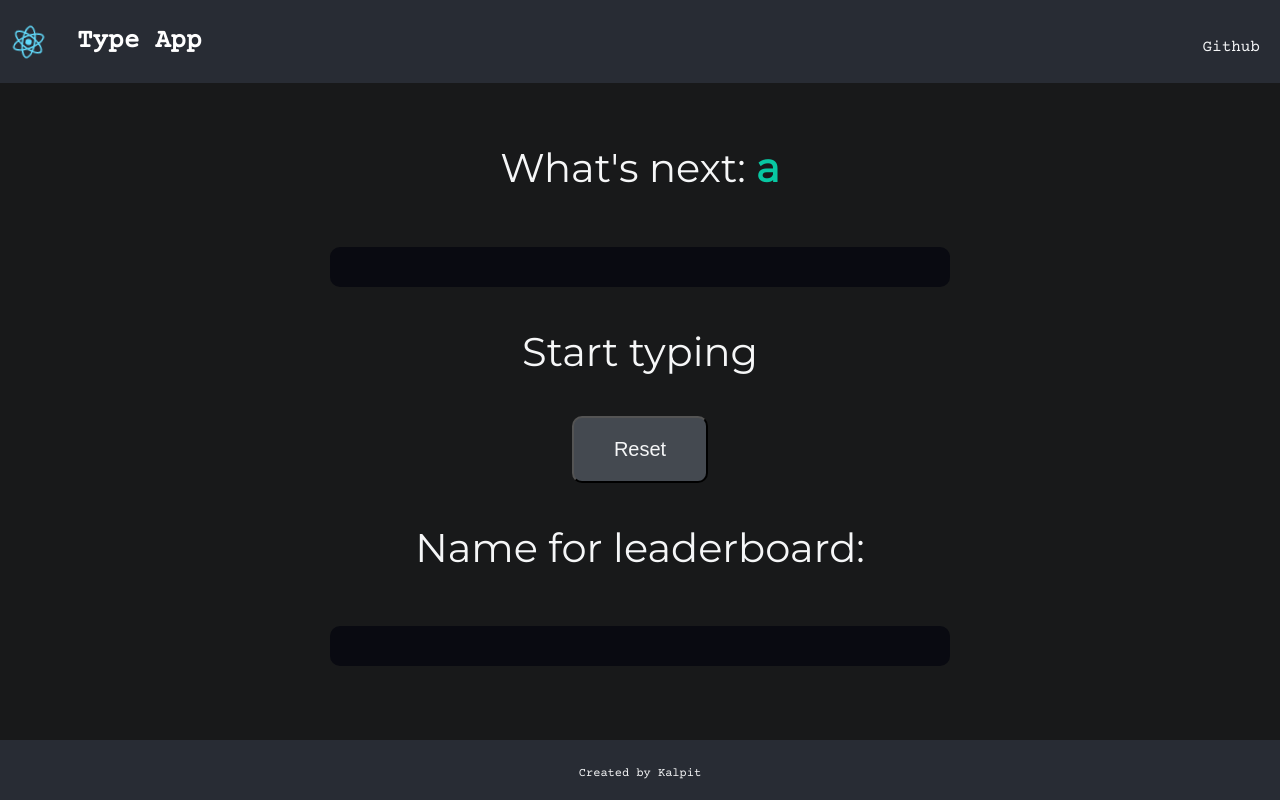
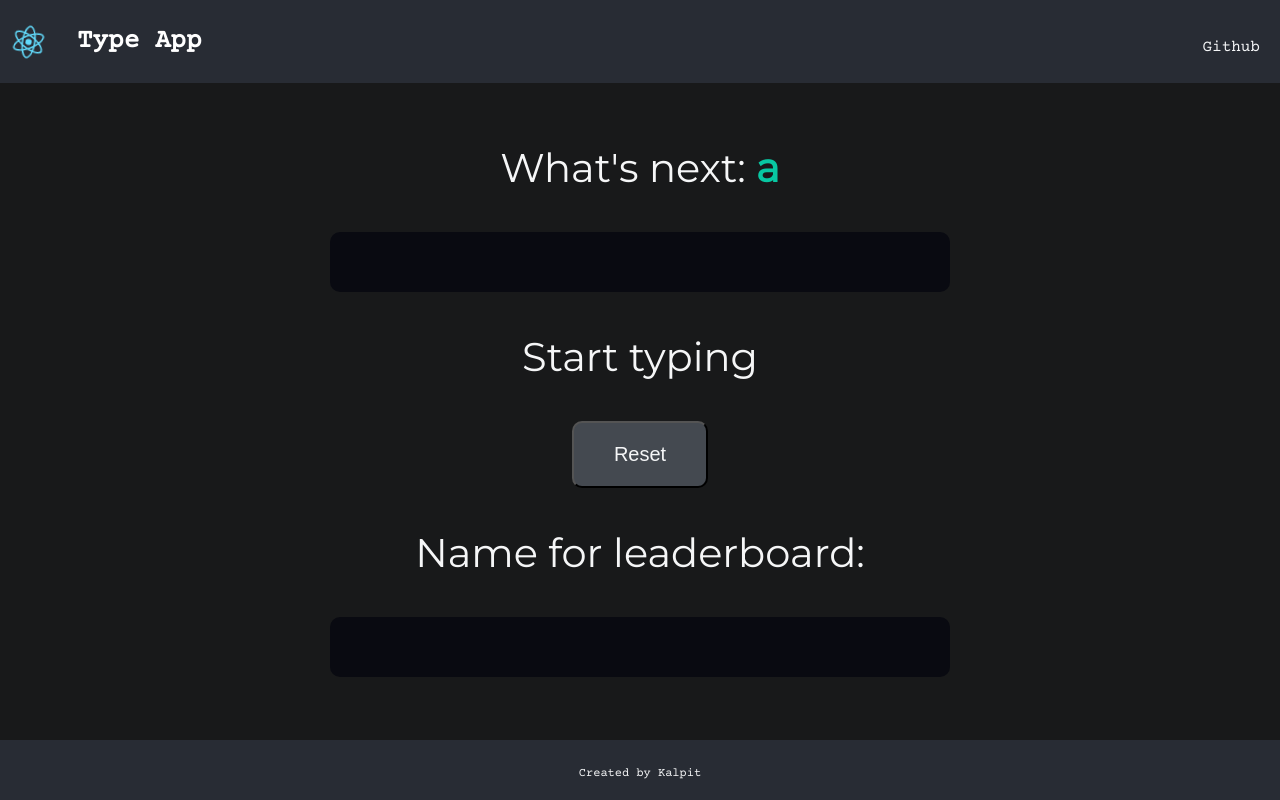
Before and after one commit to kalpitf1/type-app, a React (Create React App) app in the folder client/: page / in a window 1280 px wide. Built offline with nearby package versions, Linux system fonts and the light colour scheme.

Commit message:
letter input displays last typed chars, input css update

```diff
--- a/client/src/App.css
+++ b/client/src/App.css
@@ -95,10 +95,12 @@
 
 .main-wrapper input {
   background-color: #090a11;
-  height: 40px;
+  height: 60px;
   width: 50%;
   border-radius: 10px;
   border: none;
+  font-size: 30px;
+  color: #f5f6f7;
   caret-color: #f5f6f7;
 }
 
--- a/client/src/App.js
+++ b/client/src/App.js
@@ -12,19 +12,17 @@ var totalTime = 0
 var prev = 0
 
 function App() {
-  // const [letter, setLetter] = React.useState('')
   const [nextLetter, setNextLetter] = React.useState('a')
 
   function handleChange(event) {
     event.target.value = event.target.value.toLowerCase()
-    if (event.target.value === nextLetter) {
-      // setLetter(event.target.value)
-      const idx = letterArray.findIndex(element => element === event.target.value)
+    let currChar = event.target.value.at(-1)
+    if (currChar === nextLetter) {
+      const idx = letterArray.findIndex(element => element === currChar)
       const next = letterArray[idx + 1]
       setNextLetter(next)
     }
     timer(event)
-    document.getElementById("letterInput").value = ''
   }
 
   function timer(event) {
@@ -41,7 +39,7 @@ function App() {
   }
 
   function resetApp(event) {
-    // setLetter('')
+    document.getElementById("letterInput").value = ''
     setNextLetter('a')
     totalTime = 0
     prev = 0
@@ -62,9 +60,6 @@ function App() {
         </nav>
       </header>
       <div class="main-wrapper">
-        {/* <p>
-          You typed: <strong> {letter} </strong>
-        </p> */}
         <label for="letterInput">
           <p>{nextLetter.length === 1 ? `What's next: ` : ''}
             <strong> {nextLetter} </strong>
```
